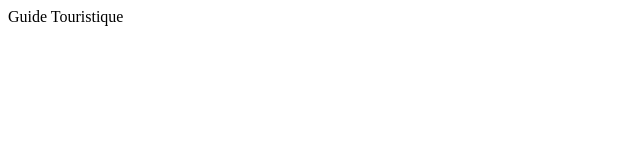
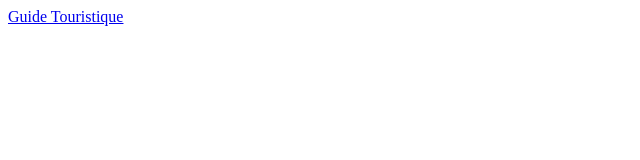
Before and after one commit to BOURIGAMOALI/pdf, a plain HTML site: page index.html in a window 1280 px wide. Shown: the whole page, without its empty margins (0-640 px from the left). Drawn offline with Linux system fonts and the light colour scheme.

Commit message:
Update index.html

```diff
--- a/index.html
+++ b/index.html
@@ -1,3 +1,3 @@
 <html>
-  <p><a Circuits-touristiques%20(1).pdf">Guide Touristique</a></p>
+  <p><a href="Circuits-touristiques%20(1).pdf">Guide Touristique</a></p>
 </html>
```
